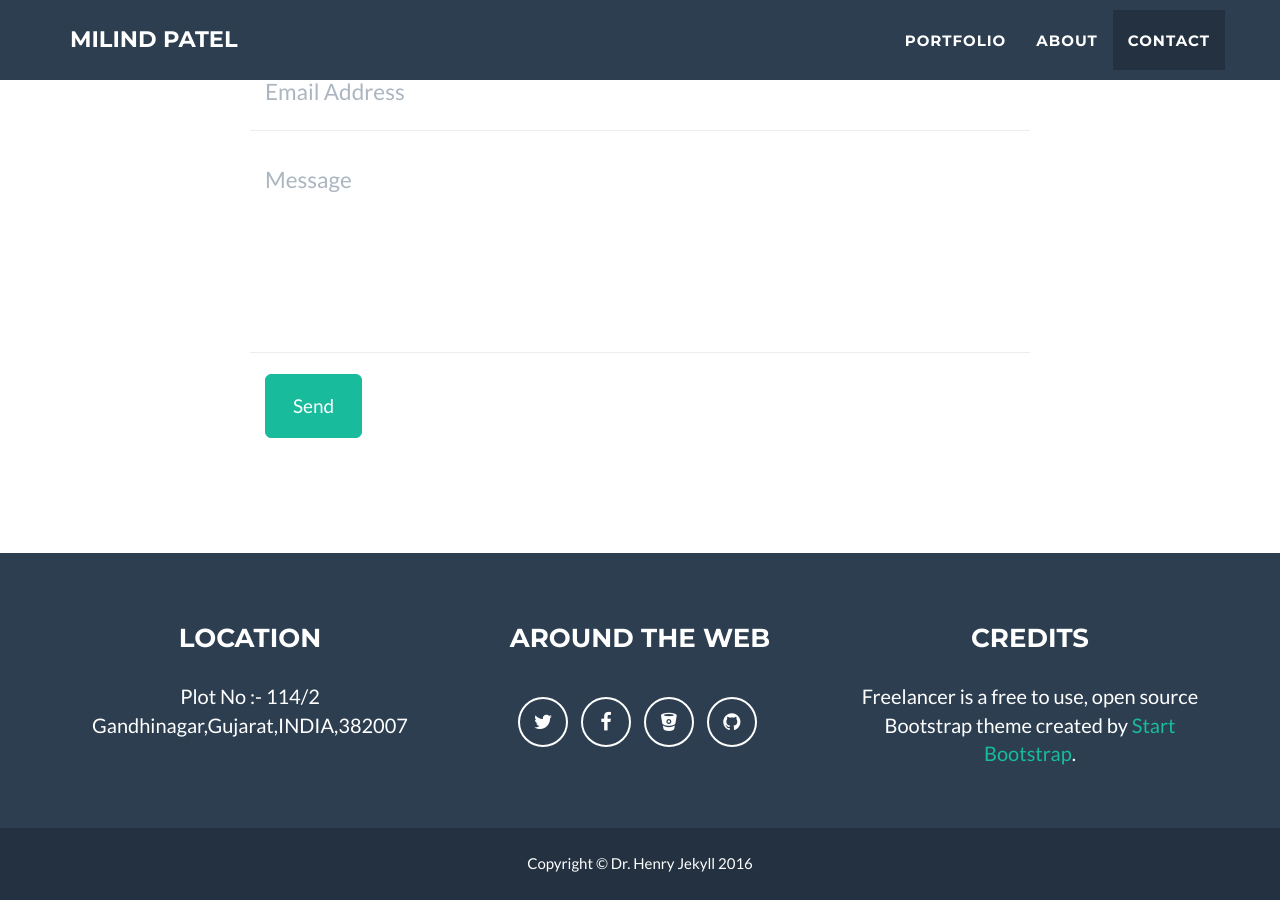
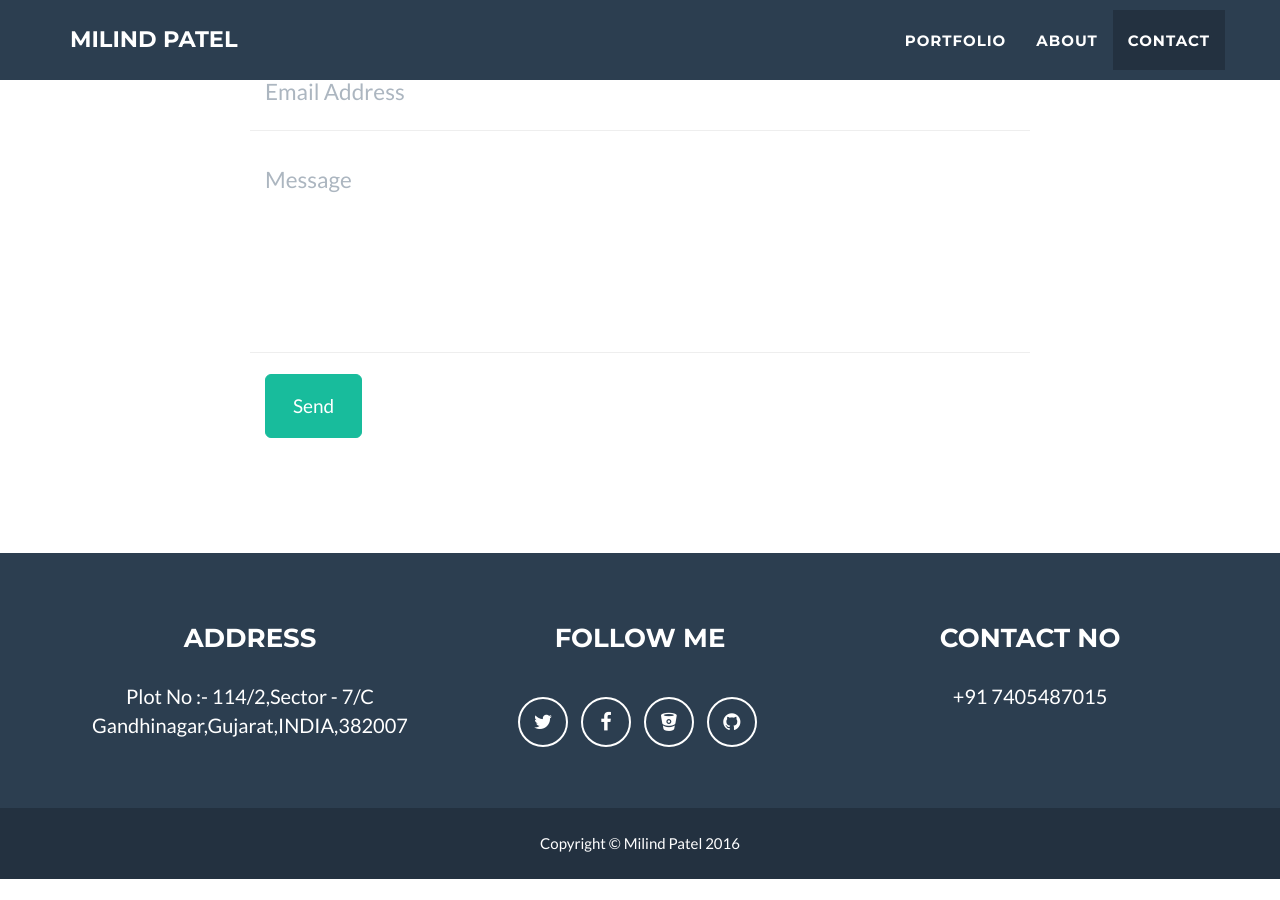
Before and after one commit to little-isaac/little-isaac.github.io, a Jekyll site: the page built from index.html, in a window 1280 px wide and 900 px high, scrolled down 2485 px. Built offline with Jekyll 4.4.1, drawn with Linux system fonts in a browser that asks for light colours; after the commit the page ends 3364 px from its top, so only the background shows below that.

Commit message:
Title Changed

```diff
--- a/_config.yml
+++ b/_config.yml
@@ -31,10 +31,10 @@ color:
 
 # Footer settings
 footer:
-  copyright: Dr. Henry Jekyll
-  location: Location
-  social: Around the Web
-  credits: Credits
+  copyright: Milind Patel
+  location: Address
+  social: Follow Me
+  credits: Contact No
 
 # Social networks usernames (many more available: google-plus, flickr, dribbble, pinterest, instagram, tumblr, linkedin, etc.)
 social:
@@ -51,11 +51,11 @@ social:
 
 # Postal address (add as many lines as necessary)
 address:
-  - line: Plot No :- 114/2
+  - line: Plot No :- 114/2,Sector - 7/C
   - line: Gandhinagar,Gujarat,INDIA,382007
 
 # Credits content
-credits: 'Freelancer is a free to use, open source Bootstrap theme created by <a href="http://startbootstrap.com">Start Bootstrap</a>.'
+credits: '+91 7405487015'
 
 # Build settings
 markdown: kramdown
```
